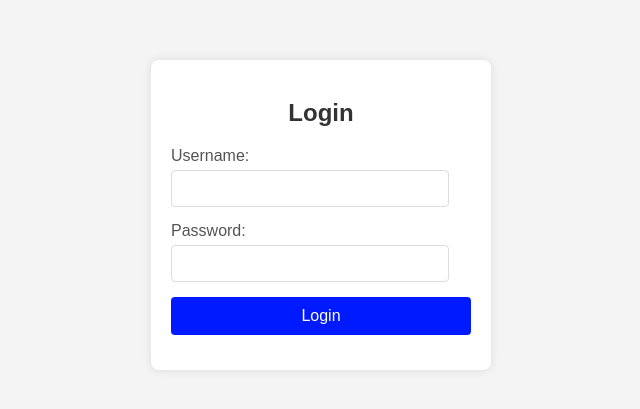
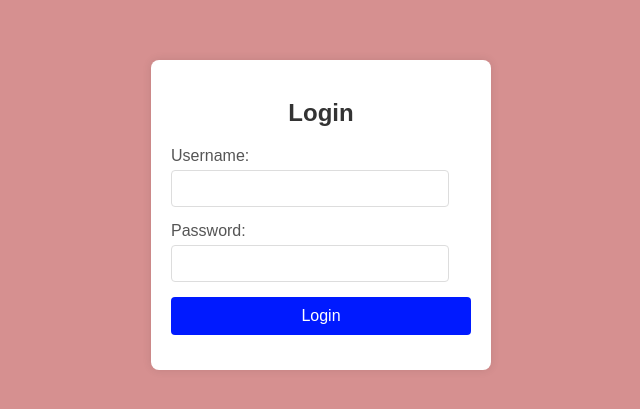
Before and after one commit to jaswanth-exaze/website, a plain HTML site: page index.html in a window 1280 px wide. Shown: the part 185-594 px from the top of the page, without its empty margins (319-959 px from the left). Drawn offline with Linux system fonts and the light colour scheme.

Commit message:
ujk changed body color

```diff
--- a/index.html
+++ b/index.html
@@ -7,7 +7,7 @@
     <style>
       body {
         font-family: Arial, sans-serif;
-        background-color: #f4f4f4;
+        background-color: #d69090;
         display: flex;
         justify-content: center;
         align-items: center;
```
